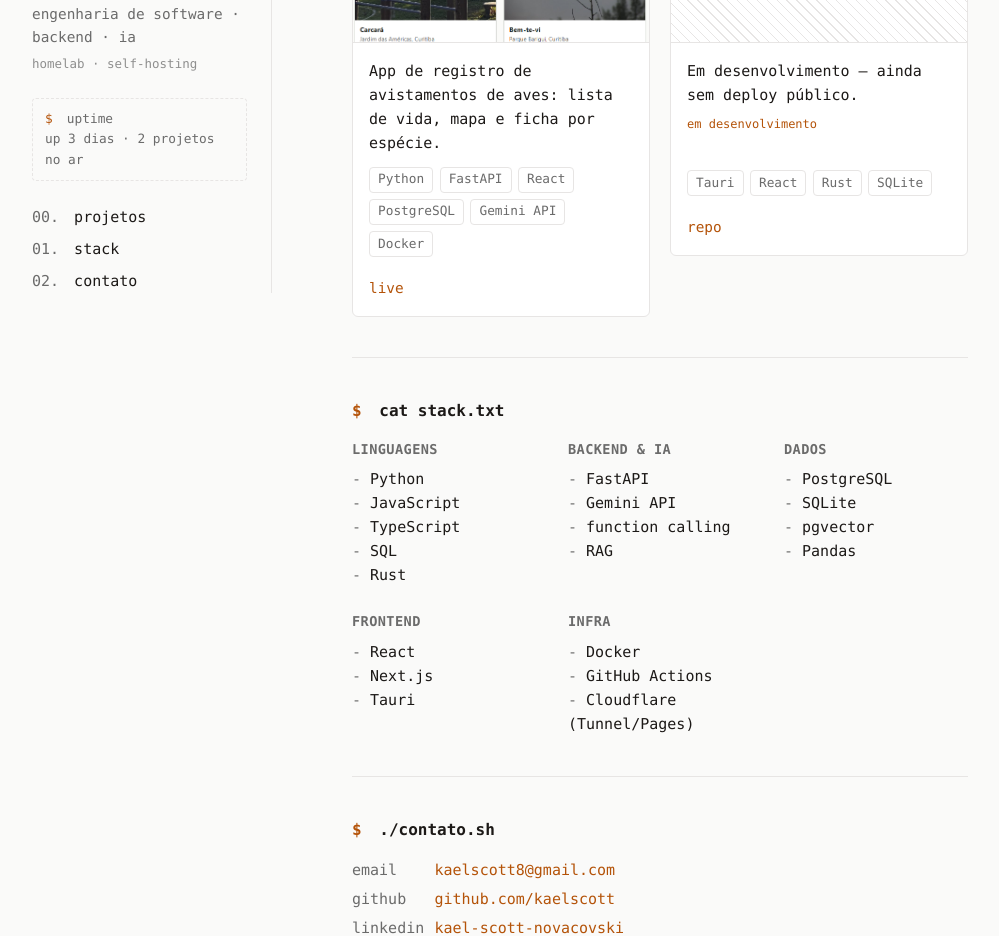
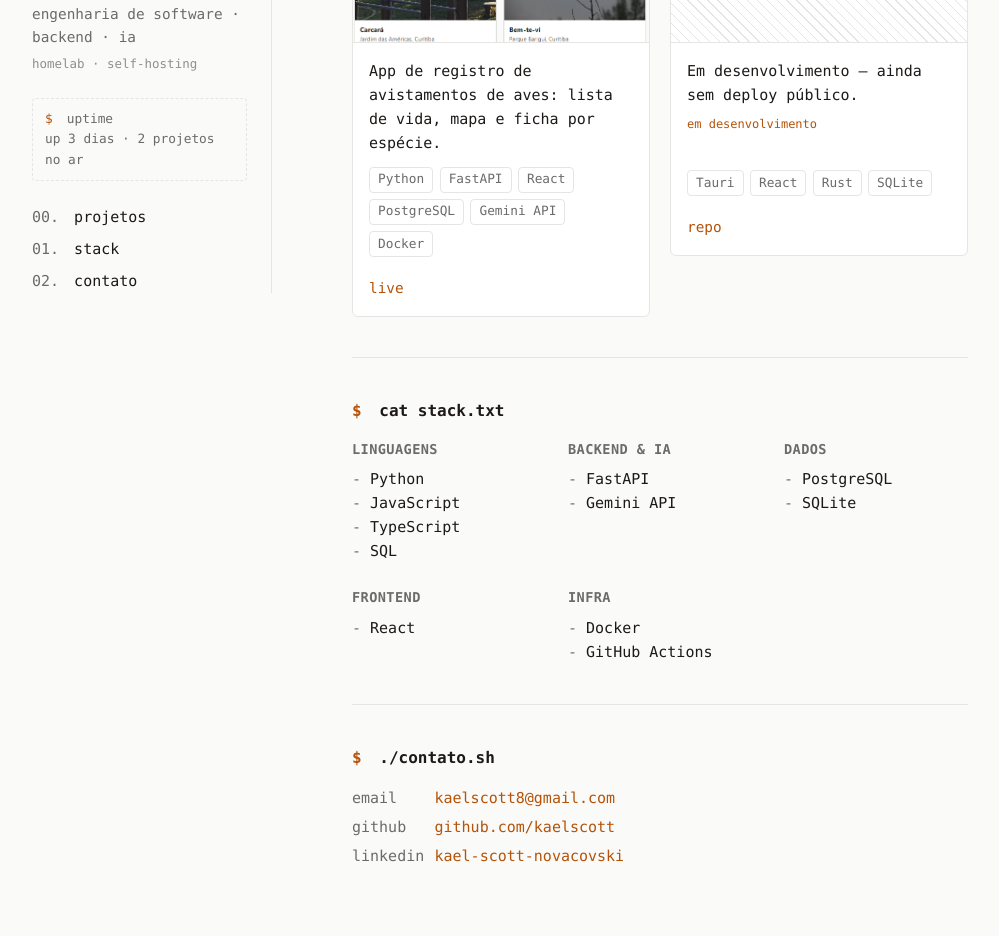
Before and after one commit to kaelscott/portfolio, a plain HTML site: page index.html in a window 1280 px wide. Shown: the part 245-1181 px from the top of the page, without its empty margins (140-1139 px from the left). Drawn offline with Linux system fonts and the light colour scheme.

Commit message:
chore: simplifica a lista de stack

```diff
--- a/index.html
+++ b/index.html
@@ -61,7 +61,6 @@
           <li>JavaScript</li>
           <li>TypeScript</li>
           <li>SQL</li>
-          <li>Rust</li>
         </ul>
       </div>
       <div>
@@ -69,8 +68,6 @@
         <ul class="stack-list">
           <li>FastAPI</li>
           <li>Gemini API</li>
-          <li>function calling</li>
-          <li>RAG</li>
         </ul>
       </div>
       <div>
@@ -78,16 +75,12 @@
         <ul class="stack-list">
           <li>PostgreSQL</li>
           <li>SQLite</li>
-          <li>pgvector</li>
-          <li>Pandas</li>
         </ul>
       </div>
       <div>
         <h3>frontend</h3>
         <ul class="stack-list">
           <li>React</li>
-          <li>Next.js</li>
-          <li>Tauri</li>
         </ul>
       </div>
       <div>
@@ -95,7 +88,6 @@
         <ul class="stack-list">
           <li>Docker</li>
           <li>GitHub Actions</li>
-          <li>Cloudflare (Tunnel/Pages)</li>
         </ul>
       </div>
     </div>
```
